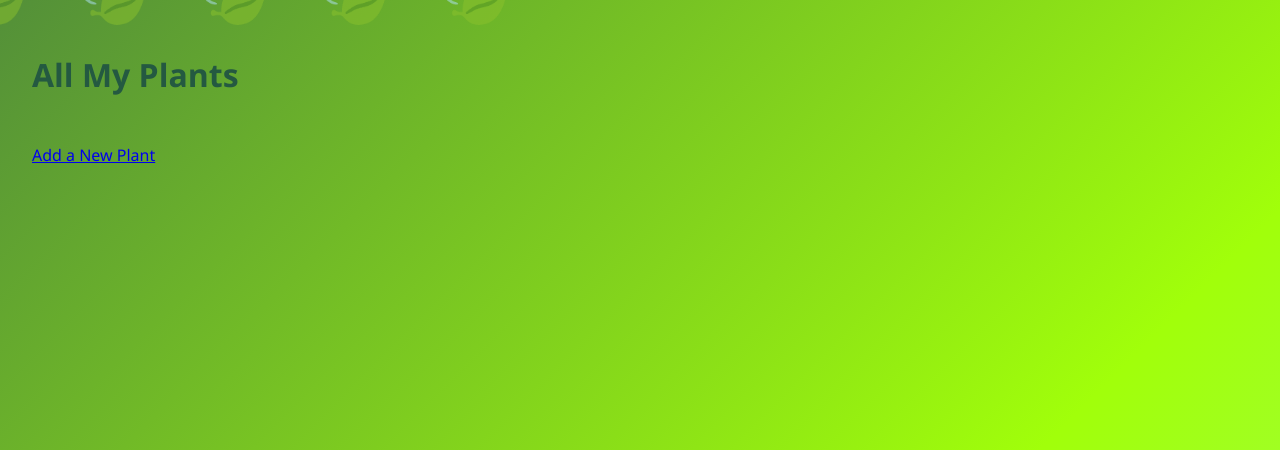
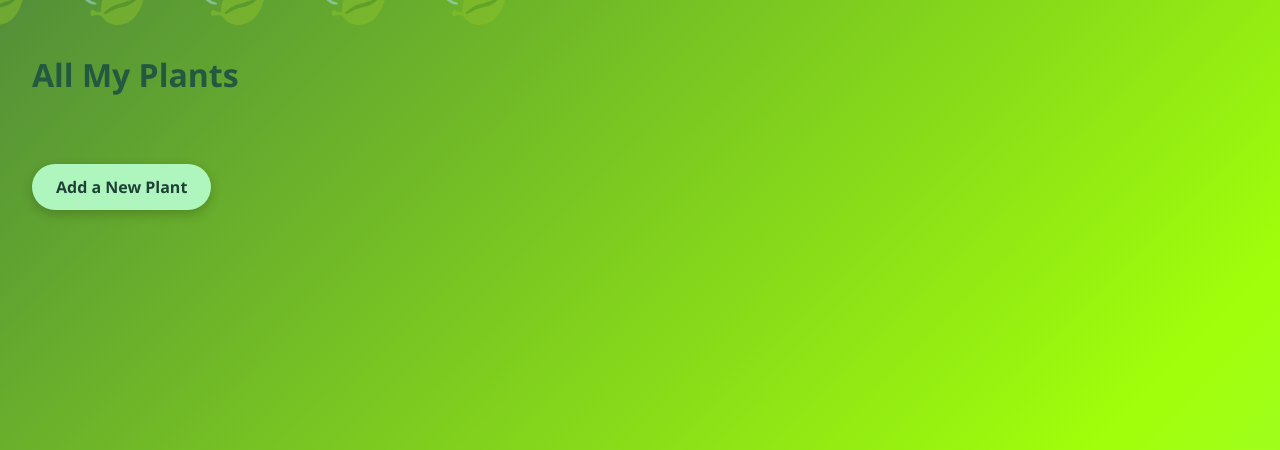
Before and after one commit to sambow7/django-crud-app-lab, a Django app: template plants/templates/plants/index.html in a window 1280 px wide. Shown: the part 118-568 px from the top of the page. Run offline with Django 5.2, Linux system fonts and the light colour scheme; the template is opened without the code that fills it, so the values that code supplies are empty.

Commit message:
Enhances plant card aesthetics and button style
Improves the visual appeal of plant cards with glow and tilt animations,
and enhances the "Add a New Plant" button with a leaf bounce effect and
updated styling for better user interaction.

```diff
--- a/plants/static/css/style.css
+++ b/plants/static/css/style.css
@@ -221,11 +221,27 @@ button:hover, .navbar nav a:hover {
   backdrop-filter: blur(8px);
   transform-style: preserve-3d;
   transition: transform 0.3s ease, box-shadow 0.3s ease;
+  animation: cardIdleTilt 8s ease-in-out infinite;
 }
 
 .plant-card:hover {
-  transform: rotateY(2deg) scale(1.03);
-  box-shadow: 0 10px 20px rgba(0, 0, 0, 0.25);
+  transform: rotateY(2deg) scale(1.08);
+  box-shadow:
+    0 0 30px rgba(0, 255, 136, 0.5),
+    0 0 60px rgba(0, 255, 136, 0.2),
+    0 10px 30px rgba(0, 0, 0, 0.3);
+  animation: glowPulse 1.5s infinite ease-in-out;
+}
+
+@keyframes glowPulse {
+  0% { box-shadow: 0 0 20px rgba(0, 255, 136, 0.3); }
+  50% { box-shadow: 0 0 45px rgba(0, 255, 136, 0.7); }
+  100% { box-shadow: 0 0 20px rgba(0, 255, 136, 0.3); }
+}
+
+@keyframes cardIdleTilt {
+  0%, 100% { transform: rotateZ(0deg); }
+  50% { transform: rotateZ(0.6deg); }
 }
 
 .plant-card a {
@@ -339,7 +355,7 @@ button:hover, .navbar nav a:hover {
   position: absolute;
   top: -10px;
   right: -10px;
-  font-size: 1.2rem;
+  font-size: 1.7rem;
   opacity: 0.6;
   animation: twinkle 2s infinite ease-in-out;
 }
@@ -400,6 +416,30 @@ button:hover, .navbar nav a:hover {
   transform: scale(1.05);
 }
 
+.add-plant-button {
+  background-color: #aef6be;
+  color: #1f4037;
+  font-size: 1rem;
+  padding: 0.75rem 1.5rem;
+  border: none;
+  border-radius: 50px;
+  display: inline-flex;
+  align-items: center;
+  gap: 0.5rem;
+  cursor: pointer;
+  text-decoration: none;
+  font-weight: bold;
+  animation: leafBounce 2s infinite ease-in-out;
+  box-shadow: 0 4px 12px rgba(0, 0, 0, 0.2);
+  transition: background-color 0.3s ease, transform 0.3s ease;
+  margin-top: 1.5rem;
+}
+
+.add-plant-button:hover {
+  background-color: #7de6a5;
+  transform: scale(1.05);
+}
+
 @keyframes leafBounce {
   0%, 100% { transform: translateY(0); }
   50% { transform: translateY(-6px); }
--- a/plants/templates/plants/index.html
+++ b/plants/templates/plants/index.html
@@ -14,5 +14,5 @@
       </div>
     {% endfor %}
   </div>
-  <p><a href="{% url 'plants_create' %}">Add a New Plant</a></p>
+  <p><a class="add-plant-button" href="{% url 'plants_create' %}">Add a New Plant</a></p>
 {% endblock %}
```
